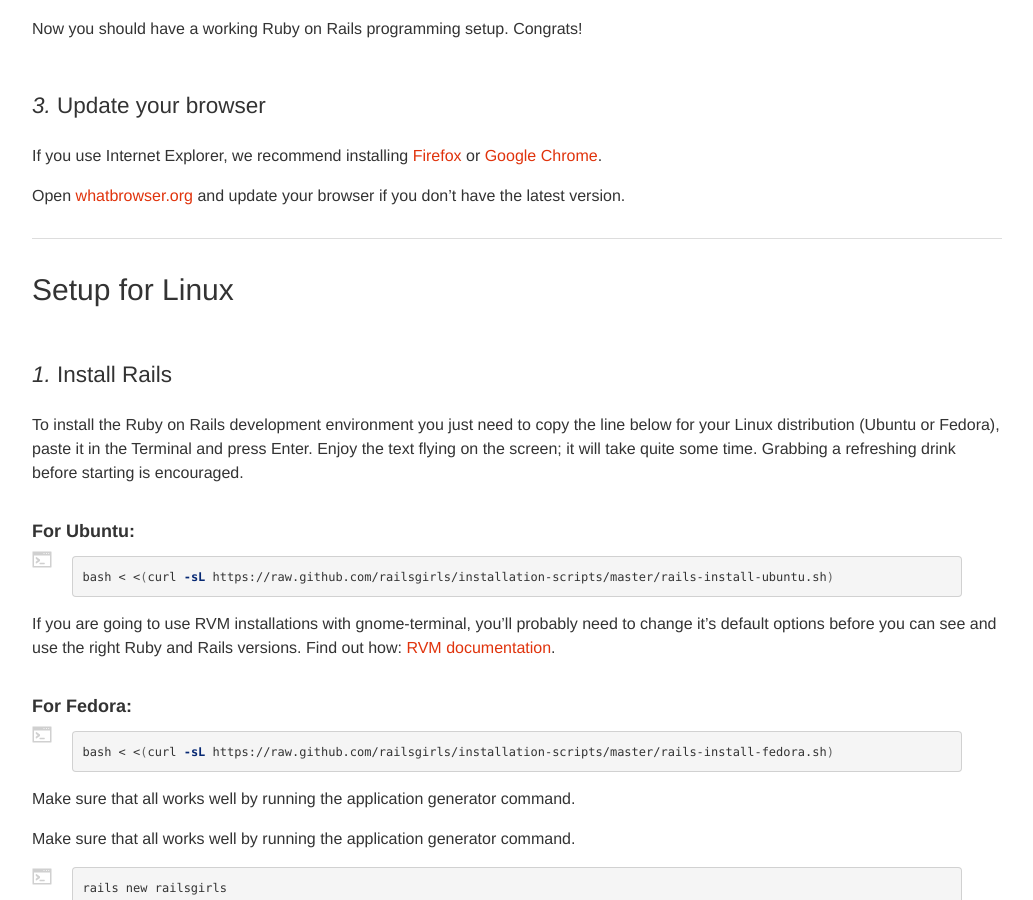
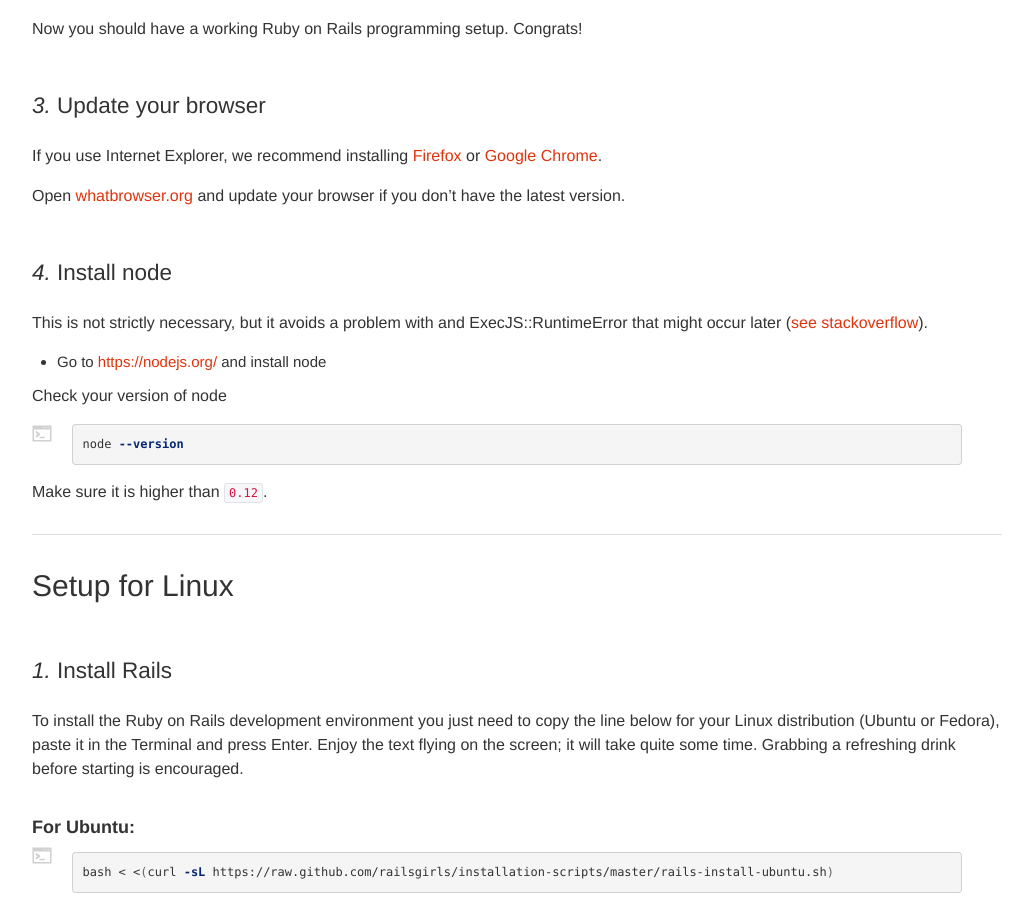
Before and after one commit to railsgirls/guides.railsgirls.com, a Jekyll site: the page built from _posts/2013-05-02-install.markdown, in a window 1280 px wide and 900 px high, scrolled down 5365 px. Shown: the whole window, without its empty margins (53-1086 px from the left). Built offline with Jekyll 4.4.1, drawn with Linux system fonts in a browser that asks for light colours; nearby versions of some CDN libraries.

Commit message:
add installation of node to the windows install to avoid ExecJS::RuntimeError

```diff
--- a/_posts/2013-05-02-install.markdown
+++ b/_posts/2013-05-02-install.markdown
@@ -216,6 +216,21 @@ If you use Internet Explorer, we recommend installing [Firefox](mozilla.org/fire
 
 Open [whatbrowser.org](http://whatbrowser.org) and update your browser if you don't have the latest version.
 
+### *4.* Install node
+
+This is not strictly necessary, but it avoids a problem with and ExecJS::RuntimeError that might
+occur later  ([see stackoverflow](https://stackoverflow.com/questions/12520456/execjsruntimeerror-on-windows-trying-to-follow-rubytutorial)).
+
+* Go to [https://nodejs.org/](https://nodejs.org/) and install node
+
+Check your version of node
+
+{% highlight sh %}
+node --version
+{% endhighlight %}
+
+Make sure it is higher than `0.12`.
+
 <hr />
 
 ## Setup for Linux
```
